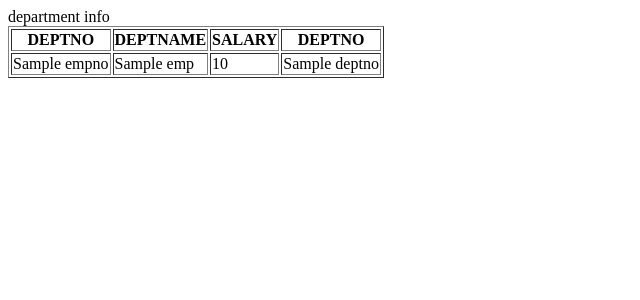
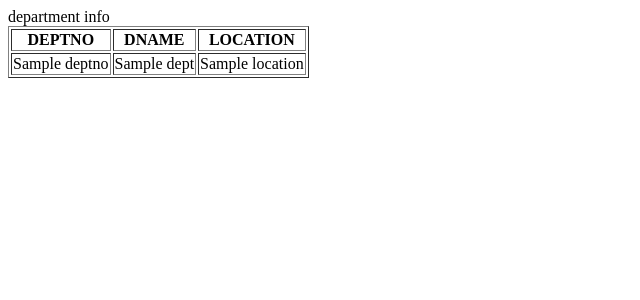
Before and after one commit to chitr1/DjangoMagnusJuly, a Django app: template MagnusDjango/templates/MyApp1/Dept.html in a window 1280 px wide. Shown: the top 300 px of the page, without its empty margins (0-640 px from the left). Run offline with Django 4.2, Linux system fonts and the light colour scheme; the template is opened without the code that fills it: most values are stand-ins (such as "Sample title", 1, 10 or a date in 2020).

Commit message:
Django Day 4

```diff
--- a/MagnusDjango/MyApp1/urls.py
+++ b/MagnusDjango/MyApp1/urls.py
@@ -6,5 +6,6 @@ urlpatterns = [
     path('help/',views.help,name='help'),
     path('contact/',views.contact,name='contact'),
     path('emp/',views.emp,name="emp"),
+    path('dept/',views.dept,name="dept")
 
 ]
--- a/MagnusDjango/templates/MyApp1/Dept.html
+++ b/MagnusDjango/templates/MyApp1/Dept.html
@@ -9,16 +9,15 @@
      <table border="1">
        <thead>
          <th>DEPTNO</th>
-         <th>DEPTNAME</th>
-         <th>SALARY</th>
-         <th>DEPTNO</th>
+         <th>DNAME</th>
+         <th>LOCATION</th>
+
        </thead>
-       {% for emp in employee%}
+       {% for dept in department%}
          <tr>
-           <td>{{emp.empno}}</td>
-           <td>{{emp.ename}}</td>
-           <td>{{emp.salary}}</td>
-           <td>{{emp.deptno}}</td>
+           <td>{{dept.deptno}}</td>
+           <td>{{dept.dname}}</td>
+           <td>{{dept.location}}</td>
          </tr>
        {% endfor %}
      </table>
```
